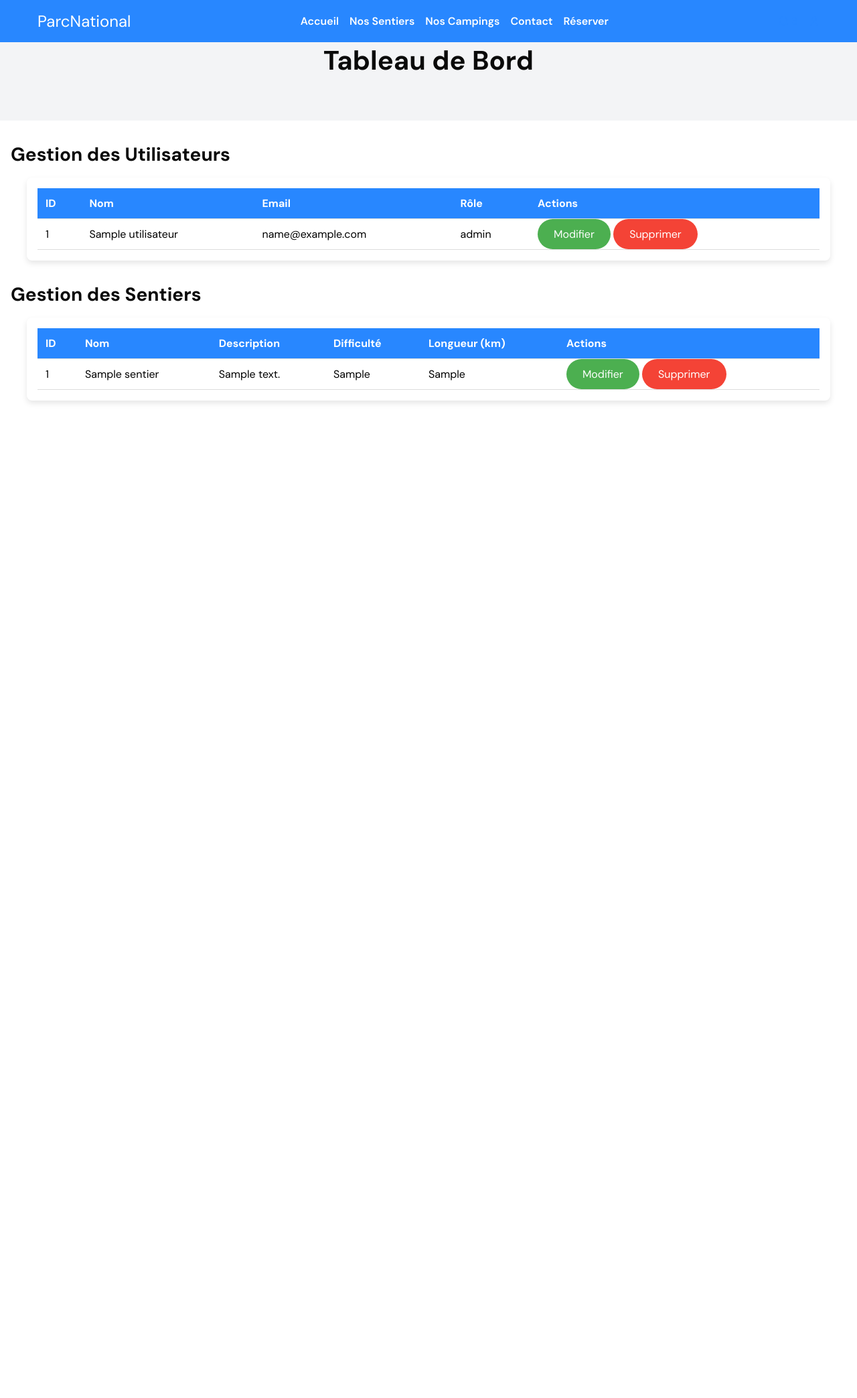
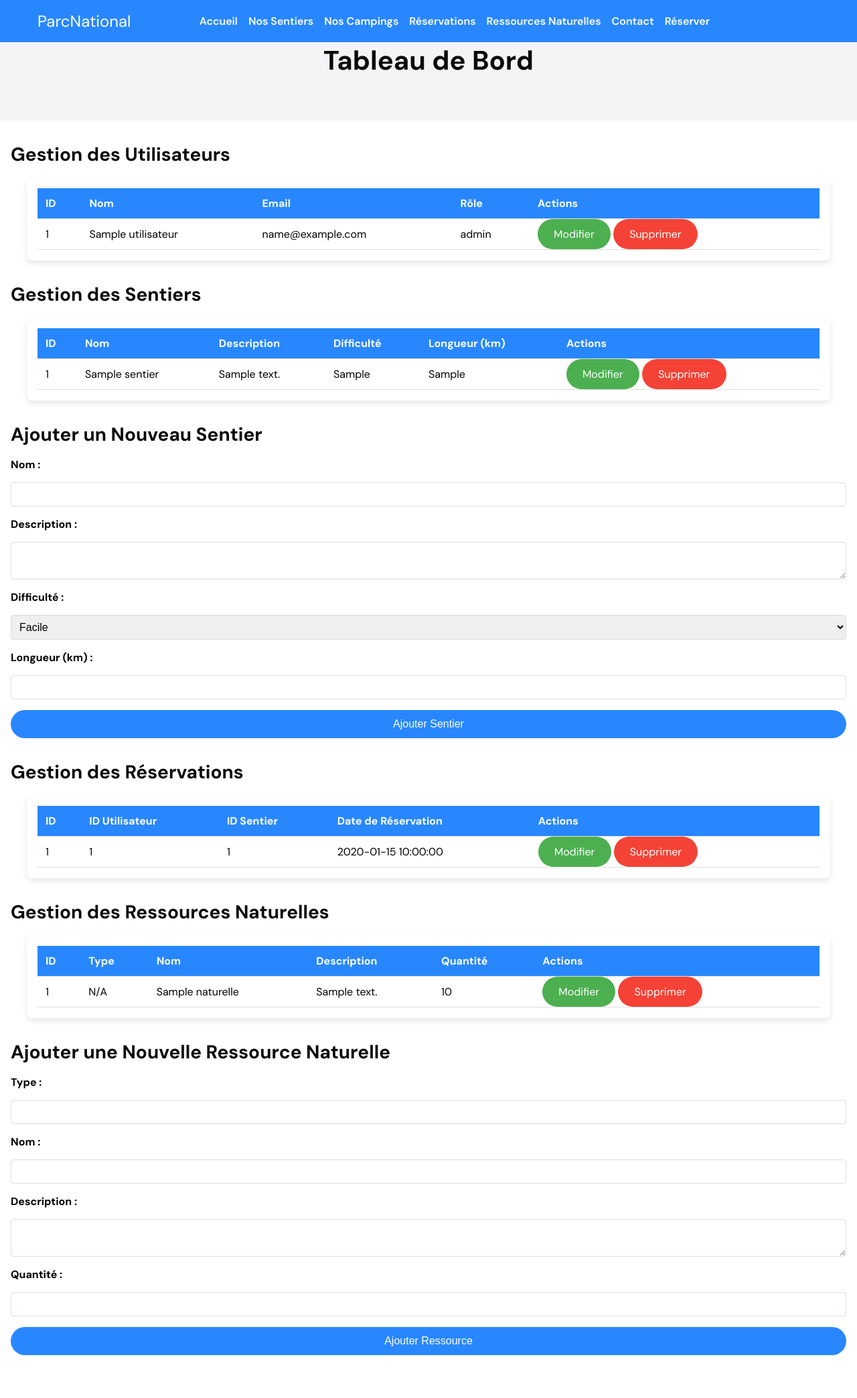
Before and after one commit to william-rauwens-oliver/parcNational, a PHP site: page /dashboard.php in a window 1280 px wide. Shown: the whole page at 67% size. Before the commit the page ends 602 px from the top, so only its background shows below. Run offline with PHP 8.4, Linux system fonts and the light colour scheme; tables that the repository leaves empty or names only in its code hold one stand-in row (values such as "Sample post").

Commit message:
Add a Gestion Utilisateurs, sentiers, réservations, ressources naturelles.

```diff
--- a/assets/css/style.css
+++ b/assets/css/style.css
@@ -165,6 +165,25 @@ a:hover {
   background-color: #e53935;
 }
 
+.form {
+  display: flex;
+  flex-direction: column;
+  gap: 1rem;
+}
+
+form label {
+  font-weight: bold;
+}
+
+form input,
+form textarea,
+form select {
+  padding: 0.5rem;
+  border: 1px solid #ddd;
+  border-radius: 4px;
+  font-size: 1rem;
+}
+
 @media (max-width: 768px) {
   .nav__menu {
     display: none;
--- a/dashboard.php
+++ b/dashboard.php
@@ -13,11 +13,21 @@ try {
     die("Erreur de connexion à la base de données : " . $e->getMessage());
 }
 
+// Récupération des utilisateurs
 $stmt = $pdo->query("SELECT * FROM Utilisateur");
 $utilisateurs = $stmt->fetchAll(PDO::FETCH_ASSOC);
 
+// Récupération des sentiers
 $stmt = $pdo->query("SELECT * FROM Sentier");
 $sentiers = $stmt->fetchAll(PDO::FETCH_ASSOC);
+
+// Récupération des réservations
+$stmt = $pdo->query("SELECT * FROM reservation_camping");
+$reservations = $stmt->fetchAll(PDO::FETCH_ASSOC);
+
+// Récupération des ressources naturelles
+$stmt = $pdo->query("SELECT * FROM Ressource_Naturelle");
+$ressources = $stmt->fetchAll(PDO::FETCH_ASSOC);
 ?>
 
 <!DOCTYPE html>
@@ -25,7 +35,7 @@ $sentiers = $stmt->fetchAll(PDO::FETCH_ASSOC);
 <head>
     <meta charset="UTF-8">
     <meta name="viewport" content="width=device-width, initial-scale=1.0">
-    <title>Gestion des Utilisateurs et Sentiers</title>
+    <title>Gestion du Parc National</title>
     <link rel="stylesheet" href="assets/css/style.css">
     <link rel="stylesheet" href="https://unpkg.com/remixicon/fonts/remixicon.css">
 </head>
@@ -38,6 +48,8 @@ $sentiers = $stmt->fetchAll(PDO::FETCH_ASSOC);
             <li><a href="#home">Accueil</a></li>
             <li><a href="#trails">Nos Sentiers</a></li>
             <li><a href="#campsites">Nos Campings</a></li>
+            <li><a href="#reservations">Réservations</a></li>
+            <li><a href="#resources">Ressources Naturelles</a></li>
             <li><a href="#contact">Contact</a></li>
             <li><a href="#">Réserver</a></li>
         </ul>
@@ -79,10 +91,10 @@ $sentiers = $stmt->fetchAll(PDO::FETCH_ASSOC);
                 <tbody>
                     <?php foreach ($utilisateurs as $utilisateur) : ?>
                     <tr>
-                        <td><?= htmlspecialchars($utilisateur['id_utilisateur']); ?></td>
-                        <td><?= htmlspecialchars($utilisateur['nom']); ?></td>
-                        <td><?= htmlspecialchars($utilisateur['email']); ?></td>
-                        <td><?= htmlspecialchars($utilisateur['role']); ?></td>
+                        <td><?= htmlspecialchars($utilisateur['id_utilisateur'] ?? 'N/A'); ?></td>
+                        <td><?= htmlspecialchars($utilisateur['nom'] ?? 'N/A'); ?></td>
+                        <td><?= htmlspecialchars($utilisateur['email'] ?? 'N/A'); ?></td>
+                        <td><?= htmlspecialchars($utilisateur['role'] ?? 'N/A'); ?></td>
                         <td>
                             <a href="modifier_utilisateur.php?id=<?= $utilisateur['id_utilisateur']; ?>" class="btn btn--edit">Modifier</a>
                             <a href="supprimer_utilisateur.php?id=<?= $utilisateur['id_utilisateur']; ?>" class="btn btn--delete" onclick="return confirm('Êtes-vous sûr de vouloir supprimer cet utilisateur ?')">Supprimer</a>
@@ -111,11 +123,11 @@ $sentiers = $stmt->fetchAll(PDO::FETCH_ASSOC);
                 <tbody>
                     <?php foreach ($sentiers as $sentier) : ?>
                     <tr>
-                        <td><?= htmlspecialchars($sentier['id_sentier']); ?></td>
-                        <td><?= htmlspecialchars($sentier['nom_sentier']); ?></td>
-                        <td><?= htmlspecialchars($sentier['description']); ?></td>
-                        <td><?= htmlspecialchars($sentier['difficulte']); ?></td>
-                        <td><?= htmlspecialchars($sentier['longueur_km']); ?></td>
+                        <td><?= htmlspecialchars($sentier['id_sentier'] ?? 'N/A'); ?></td>
+                        <td><?= htmlspecialchars($sentier['nom_sentier'] ?? 'N/A'); ?></td>
+                        <td><?= htmlspecialchars($sentier['description'] ?? 'N/A'); ?></td>
+                        <td><?= htmlspecialchars($sentier['difficulte'] ?? 'N/A'); ?></td>
+                        <td><?= htmlspecialchars($sentier['longueur_km'] ?? 'N/A'); ?></td>
                         <td>
                             <a href="modifier_sentier.php?id=<?= $sentier['id_sentier']; ?>" class="btn btn--edit">Modifier</a>
                             <a href="supprimer_sentier.php?id=<?= $sentier['id_sentier']; ?>" class="btn btn--delete" onclick="return confirm('Êtes-vous sûr de vouloir supprimer ce sentier ?')">Supprimer</a>
@@ -125,6 +137,112 @@ $sentiers = $stmt->fetchAll(PDO::FETCH_ASSOC);
                 </tbody>
             </table>
         </div>
+    </section>
+
+    <section id="add-trail" class="section">
+        <h2 class="section__title">Ajouter un Nouveau Sentier</h2>
+        <form action="ajouter_sentier.php" method="POST" class="form">
+            <label for="nom_sentier">Nom :</label>
+            <input type="text" id="nom_sentier" name="nom_sentier" required>
+
+            <label for="description">Description :</label>
+            <textarea id="description" name="description" required></textarea>
+
+            <label for="difficulte">Difficulté :</label>
+            <select id="difficulte" name="difficulte" required>
+                <option value="facile">Facile</option>
+                <option value="moyenne">Moyenne</option>
+                <option value="difficile">Difficile</option>
+            </select>
+
+            <label for="longueur_km">Longueur (km) :</label>
+            <input type="number" id="longueur_km" name="longueur_km" step="0.1" required>
+
+            <button type="submit" class="btn">Ajouter Sentier</button>
+        </form>
+    </section>
+
+    <section id="reservations" class="section">
+        <h2 class="section__title">Gestion des Réservations</h2>
+        <div class="table-container">
+            <table>
+                <thead>
+                    <tr>
+                        <th>ID</th>
+                        <th>ID Utilisateur</th>
+                        <th>ID Sentier</th>
+                        <th>Date de Réservation</th>
+                        <th>Actions</th>
+                    </tr>
+                </thead>
+                <tbody>
+                    <?php foreach ($reservations as $reservation) : ?>
+                    <tr>
+                        <td><?= htmlspecialchars($reservation['id_reservation'] ?? 'N/A'); ?></td>
+                        <td><?= htmlspecialchars($reservation['id_utilisateur'] ?? 'N/A'); ?></td>
+                        <td><?= htmlspecialchars($reservation['id_sentier'] ?? 'N/A'); ?></td>
+                        <td><?= htmlspecialchars($reservation['date_reservation'] ?? 'N/A'); ?></td>
+                        <td>
+                            <a href="modifier_reservation.php?id=<?= $reservation['id_reservation']; ?>" class="btn btn--edit">Modifier</a>
+                            <a href="supprimer_reservation.php?id=<?= $reservation['id_reservation']; ?>" class="btn btn--delete" onclick="return confirm('Êtes-vous sûr de vouloir supprimer cette réservation ?')">Supprimer</a>
+                        </td>
+                    </tr>
+                    <?php endforeach; ?>
+                </tbody>
+            </table>
+        </div>
+    </section>
+
+    <section id="resources" class="section">
+        <h2 class="section__title">Gestion des Ressources Naturelles</h2>
+        <div class="table-container">
+            <table>
+                <thead>
+                    <tr>
+                        <th>ID</th>
+                        <th>Type</th>
+                        <th>Nom</th>
+                        <th>Description</th>
+                        <th>Quantité</th>
+                        <th>Actions</th>
+                    </tr>
+                </thead>
+                <tbody>
+                    <?php foreach ($ressources as $ressource) : ?>
+                    <tr>
+                        <td><?= htmlspecialchars($ressource['id_ressource'] ?? 'N/A'); ?></td>
+                        <td><?= htmlspecialchars($ressource['type'] ?? 'N/A'); ?></td>
+                        <td><?= htmlspecialchars($ressource['nom'] ?? 'N/A'); ?></td>
+                        <td><?= htmlspecialchars($ressource['description'] ?? 'N/A'); ?></td>
+                        <td><?= htmlspecialchars($ressource['quantite'] ?? 'N/A'); ?></td>
+                        <td>
+                            <a href="modifier_ressource.php?id=<?= $ressource['id_ressource']; ?>" class="btn btn--edit">Modifier</a>
+                            <a href="supprimer_ressource.php?id=<?= $ressource['id_ressource']; ?>" class="btn btn--delete" onclick="return confirm('Êtes-vous sûr de vouloir supprimer cette ressource ?')">Supprimer</a>
+                        </td>
+                    </tr>
+                    <?php endforeach; ?>
+                </tbody>
+            </table>
+        </div>
+    </section>
+
+    <section id="add-resource" class="section">
+        <h2 class="section__title">Ajouter une Nouvelle Ressource Naturelle</h2>
+        <form action="ajouter_ressource.php" method="POST" class="form">
+            <label for="type">Type :</label>
+            <input type="text" id="type" name="type" required>
+
+            <label for="nom">Nom :</label>
+            <input type="text" id="nom" name="nom" required>
+
+            <label for="description">Description :</label>
+            <textarea id="description" name="description" required></textarea>
+
+            <label for="quantite">Quantité :</label>
+            <input type="number" id="quantite" name="quantite" step="1" required>
+
+            <button type="submit" class="btn">Ajouter Ressource</button>
+        </form>
     </section>
 </main>
 
```
Also changed, not shown: SignIn.php (deleted, +0 -102 lines), SignUp.php (deleted, +0 -114 lines), ajouter_ressource.php (added, +35 -0 lines), ajouter_sentier.php (added, +35 -0 lines), assets/Calanque.jpg (deleted).
